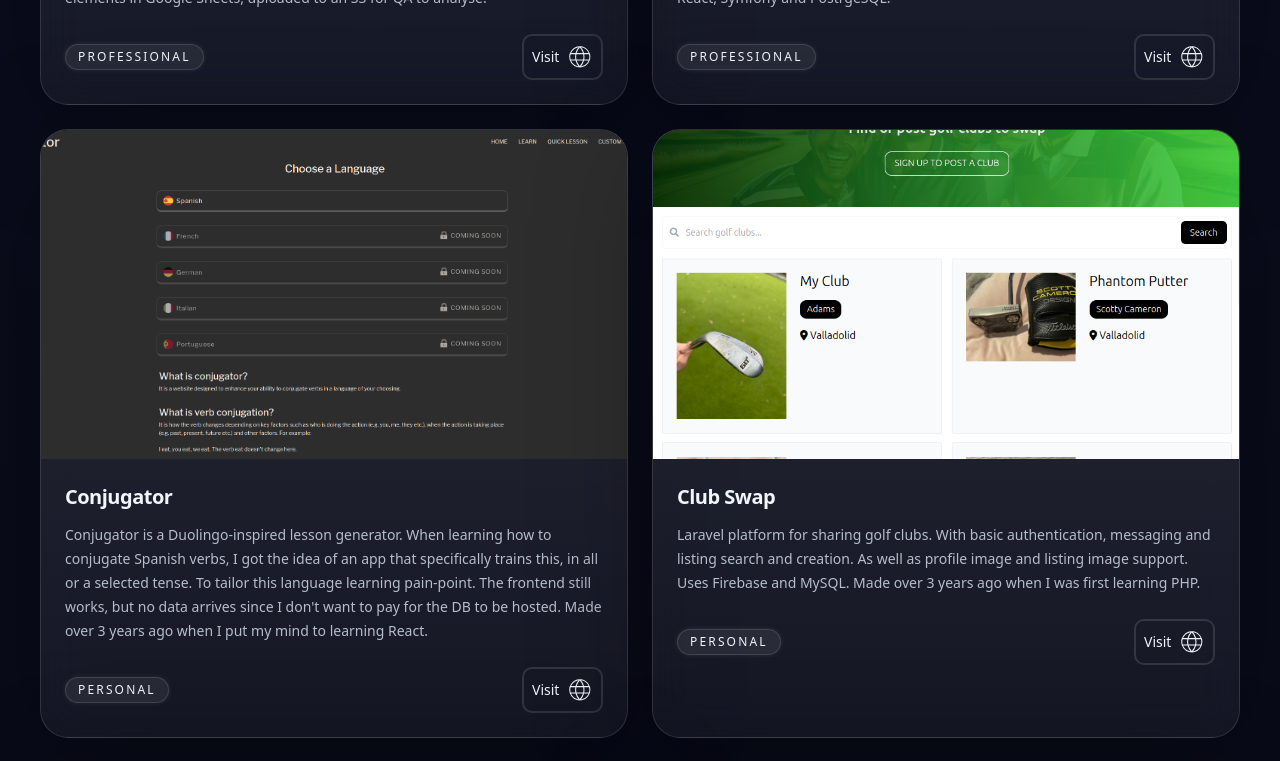
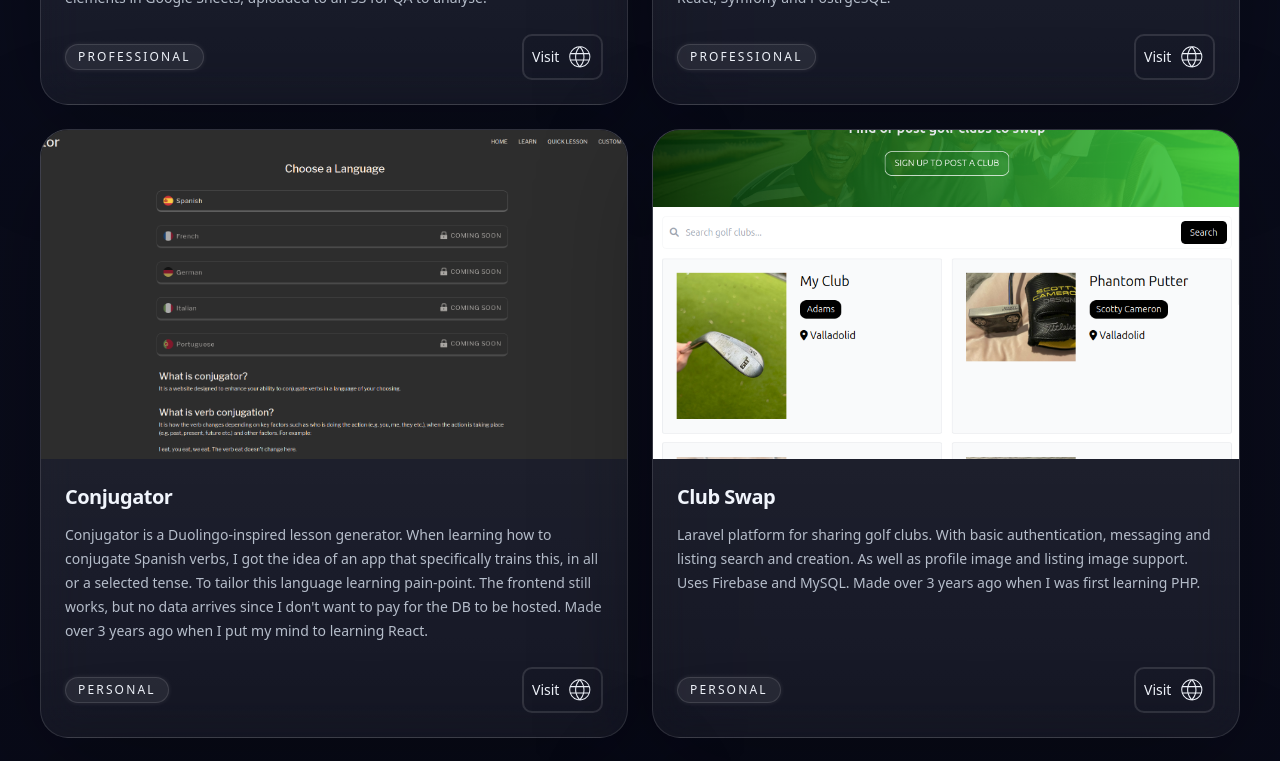
Before and after one commit to Kylehinks97/Portfolio-Site, a Next.js app in the folder frontend/: page /en/projects in a window 1280 px wide. Shown: the part 1580-2341 px from the top of the page. Built offline with nearby package versions, Linux system fonts and the light colour scheme; no server answers; grey boxes are pictures that could not be loaded.

Commit message:
feat(ui): ensure better spacing in project cards

```diff
--- a/frontend/src/components/site/projects-grid.tsx
+++ b/frontend/src/components/site/projects-grid.tsx
@@ -209,7 +209,7 @@ export function ProjectsGrid({
         return (
             <Card
                 key={`${project.title}-${project.createdAt}`}
-            className="project-card h-full overflow-hidden border-white/10"
+                className="project-card h-full overflow-hidden border-white/10 flex flex-col"
             >
               <div className="relative aspect-video w-full bg-black/40">
                 {videoUrl ? (
@@ -245,7 +245,8 @@ export function ProjectsGrid({
                     )
                 )}
               </div>
-            <CardHeader>
+
+              <CardHeader className="flex-grow">
                 <CardTitle>
                   <div className="w-full flex justify-between items-center">
                     <div>
@@ -262,16 +263,19 @@ export function ProjectsGrid({
                     </div>
                   </div>
                 </CardTitle>
+
                 <CardDescription>
                   {getProjectDescription(project, locale)}
                 </CardDescription>
               </CardHeader>
-            <div className="flex justify-between mx-6 items-center gap-x-4 mb-6">
+
+              <div className="flex justify-between mx-6 items-center gap-x-4 mb-6 mt-auto">
                 <Badge className="animated-badge">
                   {project.isPersonal
                       ? messages.isPersonal
                       : messages.isProfessional}
                 </Badge>
+
                 {project.link && (
                     <Link
                         target="_blank"
@@ -282,6 +286,7 @@ export function ProjectsGrid({
                       <CiGlobe />
                     </Link>
                 )}
+
                 {project.repo && (
                     <Link
                         target="_blank"
```
Lines whose indentation alone changed are shown as unchanged.
